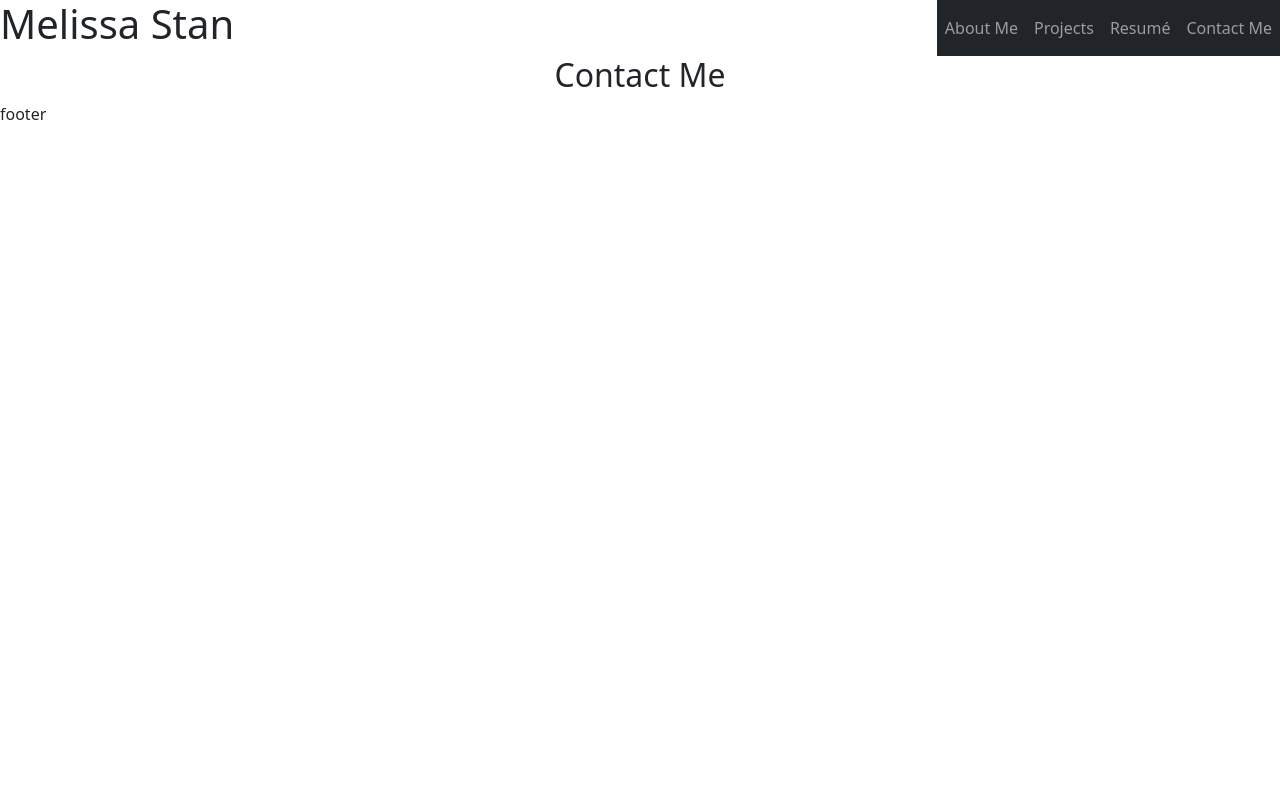
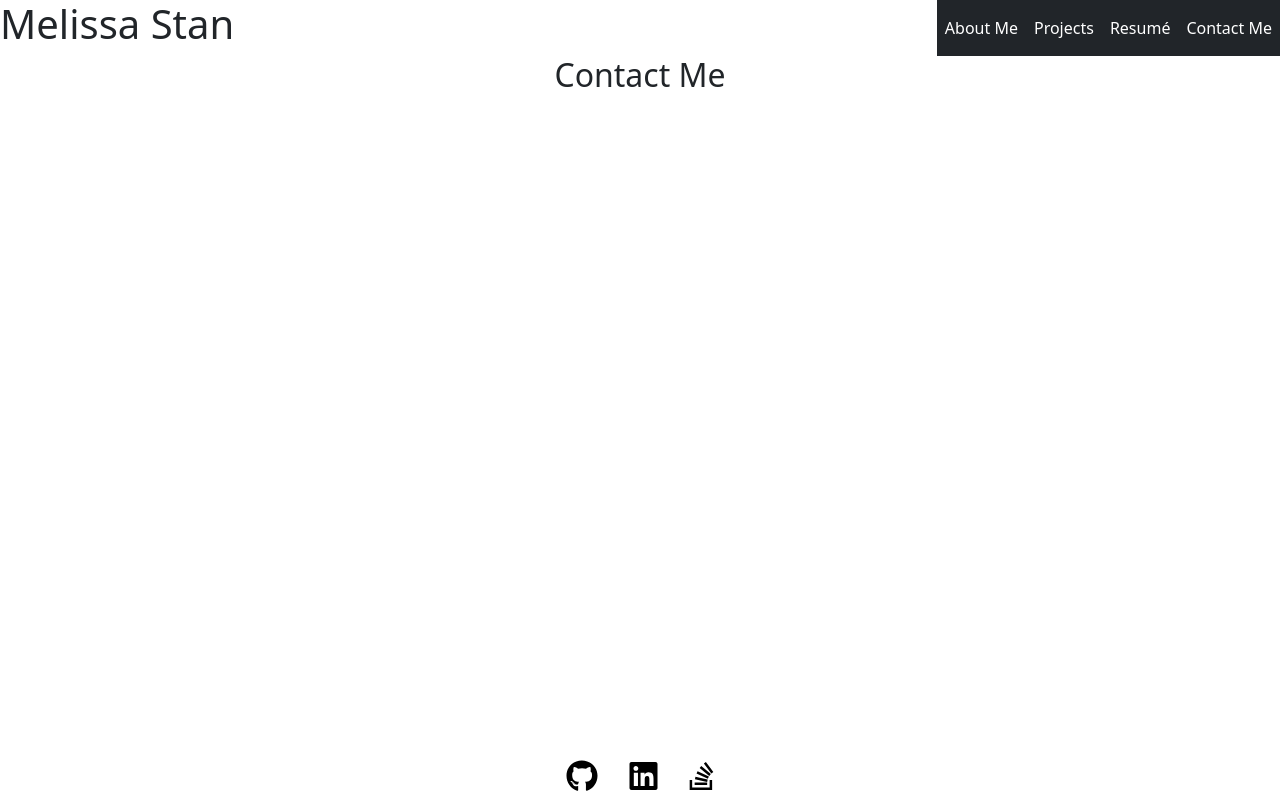
Before and after one commit to mstan19/portfolio-ms, a React (Create React App) app: page /contactMe in a window 1280 px wide. Built offline with nearby package versions, Linux system fonts and the light colour scheme.

Commit message:
footer has icons and links

```diff
--- a/package.json
+++ b/package.json
@@ -3,10 +3,16 @@
   "version": "0.1.0",
   "private": true,
   "dependencies": {
+    "@fortawesome/fontawesome-svg-core": "^6.2.1",
+    "@fortawesome/free-brands-svg-icons": "^6.2.1",
+    "@fortawesome/free-regular-svg-icons": "^6.2.1",
+    "@fortawesome/free-solid-svg-icons": "^6.2.1",
+    "@fortawesome/react-fontawesome": "^0.2.0",
     "@testing-library/jest-dom": "^5.16.5",
     "@testing-library/react": "^13.4.0",
     "@testing-library/user-event": "^13.5.0",
     "and": "^0.0.3",
+    "babel-plugin-macros": "^3.1.0",
     "bootstrap": "^5.2.2",
     "react": "^18.2.0",
     "react-dom": "^18.2.0",
--- a/src/components/Footer.js
+++ b/src/components/Footer.js
@@ -1,11 +1,16 @@
 import React from 'react';
+import { FontAwesomeIcon } from '@fortawesome/react-fontawesome'
+import { faGithub, faLinkedin, faStackOverflow } from '@fortawesome/free-brands-svg-icons'
 import '../styles/Footer.css';
 
 function Footer() {
+
   return (
-    <footer className="footer">
-      <p>footer</p>
-    </footer>
+    <div className='d-flex justify-content-center fa-2x position-absolute bottom-0 start-50 translate-middle-x'>
+      <a href="https://github.com/mstan19"> <FontAwesomeIcon icon={faGithub} className='icons px-3' /> </a>
+      <a href="https://www.linkedin.com/in/melissa-stan-a67008240"> <FontAwesomeIcon icon={faLinkedin} className='icons px-3'/> </a>
+      <a href="https://stackoverflow.com/users/19202356/melissa-s"> <FontAwesomeIcon icon={faStackOverflow} className='icons px-3'/> </a>
+    </div>
   );
 }
 
--- a/src/components/Navbar.js
+++ b/src/components/Navbar.js
@@ -10,18 +10,10 @@ function Navbar() {
   return (
     <nav className="nav navbar navbar-expand-lg navbar-dark bg-dark position-absolute top-0 end-0">
         <ul className="navbar-nav">
-            <li className="nav-item active">
-                <Link to="/aboutMe" className="nav-link">About Me</Link>
-            </li>
-            <li className="nav-item active">
-                <CustomLink to="/projects" className="nav-link">Projects</CustomLink>
-            </li>
-            <li className="nav-item active">
-                <CustomLink to="/resume" className="nav-link">Resumé</CustomLink>
-            </li>
-            <li className="nav-item active">
-                <CustomLink to="/contactMe" className="nav-link">Contact Me</CustomLink>
-            </li>
+            <Link to="/aboutMe" className="nav-link nav-item active">About Me</Link>
+            <CustomLink to="/projects" className="nav-link nav-item active">Projects</CustomLink>
+            <CustomLink to="/resume" className="nav-link nav-item active">Resumé</CustomLink>
+            <CustomLink to="/contactMe" className="nav-link nav-item active">Contact Me</CustomLink>
         </ul>
     </nav>
 
@@ -38,7 +30,6 @@ function CustomLink({ to, children, ...props}) {
                 {children}
             </Link>
         </li>
-
     )
 }
 
--- a/src/index.js
+++ b/src/index.js
@@ -1,5 +1,5 @@
 import React from 'react';
-import ReactDOM from 'react-dom';
+import ReactDOM from 'react-dom/client';
 import App from './App';
 import 'bootstrap/dist/css/bootstrap.min.css';
 import { BrowserRouter as Router } from 'react-router-dom';
--- a/src/styles/Footer.css
+++ b/src/styles/Footer.css
@@ -0,0 +1,4 @@
+.icons {
+   color: black
+
+}
```
Also changed, not shown: public/manifest.json, 1 other file (tests, documents, lock files or other folders).
